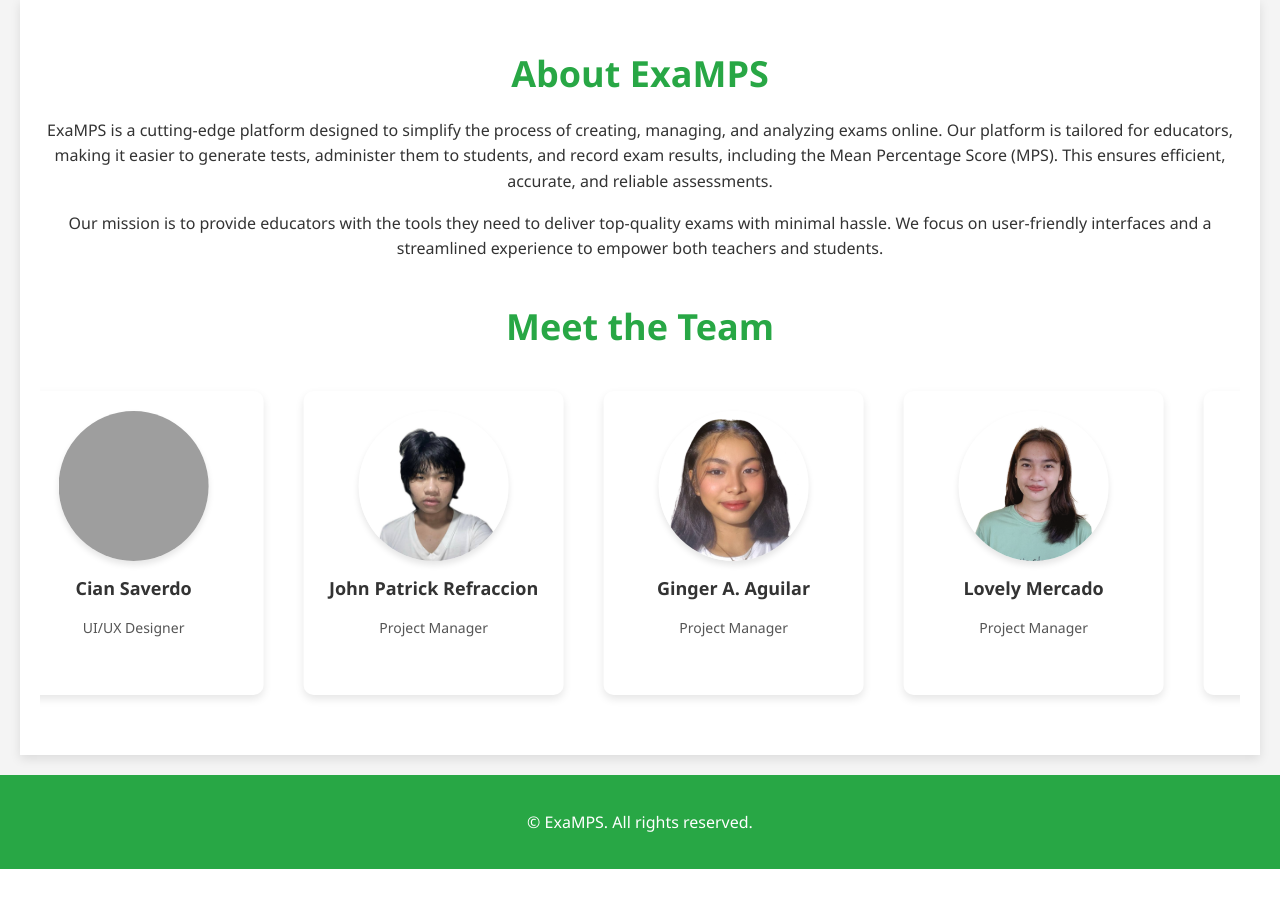
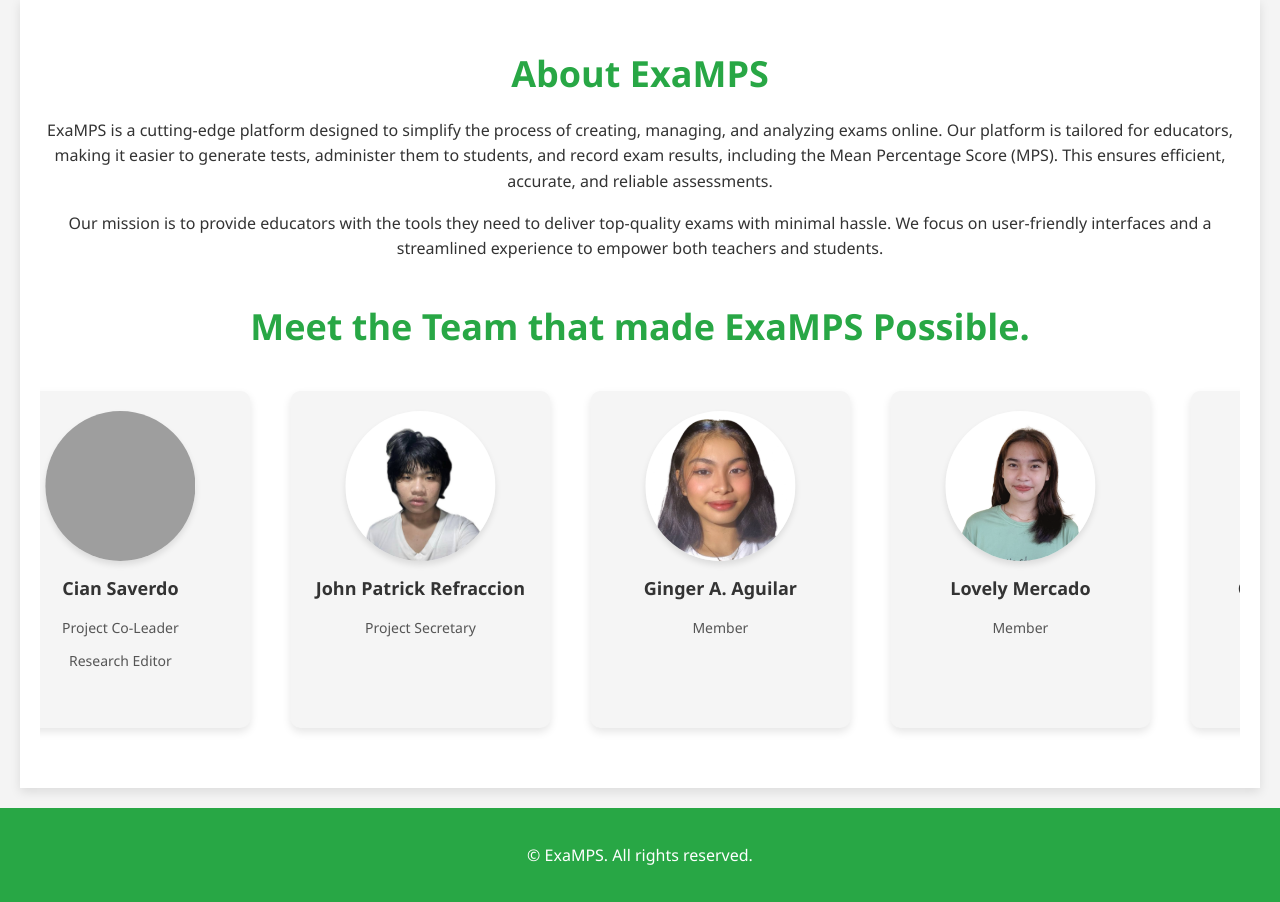
Before and after one commit to dndcrl/ExaMPS, a PHP site: page /aboutus.php in a window 1280 px wide. Shown: the part 74-976 px from the top of the page. Before the commit the page ends 943 px from the top, so only its background shows below. Run offline with PHP 8.4, Linux system fonts and the light colour scheme; grey boxes are pictures that could not be loaded.

Commit message:
added new member photos

```diff
--- a/aboutus.php
+++ b/aboutus.php
@@ -87,25 +87,24 @@
         transform: translateX(0);
     }
     100% {
-        transform: translateX(-5400px);
+        transform: translateX(-5600px);
     }
 }
 
         .team-section .member {
         flex: 0 0 auto;
-        background: white;
+        background: whitesmoke;
         padding: 20px;
         margin: 20px;
         text-align: center;
         box-shadow: 0 4px 8px rgba(0, 0, 0, 0.1);
         border-radius: 10px;
         width: 220px;
+        display: block;
         }
 
 
-        .team-section .member {
-        display: block;
-        }
+
 
         .team-section img {
         border-radius: 50%;
@@ -163,64 +162,71 @@
         </p>
     </div>
 
-    <h2>Meet the Team</h2>
+    <h2>Meet the Team that made ExaMPS Possible.</h2>
     <div class="team-section-wrapper">
         <div class="team-section">
             <div class="member">
                 <img src="photos/members/carletteid.png" alt="Team Member 1">
                 <h3>Carlette Ann Dwayne<br>
                 R. Santos</h3>
+                <p>Project Leader</p>
                 <p>Lead Developer</p>
             </div>
             <div class="member">
                 <img src="photos/member2.jpg" alt="Team Member 2">
                 <h3>Cian Saverdo</h3>
-                <p>UI/UX Designer</p>
+                <p>Project Co-Leader</p>
+                <p>Research Editor</p>
             </div>
             <div class="member">
                 <img src="photos/members/patid.jpg" alt="Team Member 3">
                 <h3>John Patrick Refraccion</h3>
-                <p>Project Manager</p>
+                <p>Project Secretary</p>
             </div>
             <div class="member">
                 <img src="photos/members/gingerid.png" alt="Team Member 4">
                 <h3>Ginger A. Aguilar</h3>
-                <p>Project Manager</p>
+                <p>Member</p>
             </div>
             <div class="member">
                 <img src="photos/members/lovelyid.png" alt="Team Member 5">
                 <h3>Lovely Mercado</h3>
-                <p>Project Manager</p>
+                <p>Member</p>
             </div>
             <div class="member">
                 <img src="photos/member6.jpg" alt="Team Member 6">
                 <h3>Clement Dela Cruz</h3>
-                <p>Project Manager</p>
+                <p>Member</p>
             </div>
             <div class="member">
-                <img src="photos/member7.jpg" alt="Team Member 7">
+                <img src="photos/members/jpid.jfif" alt="Team Member 7">
                 <h3>John Paulo Dela Cruz</h3>
-                <p>Project Manager</p>
+                <p>Member</p>
             </div>
             <div class="member">
                 <img src="photos/members/webbid.jpg" alt="Team Member 8">
                 <h3>Webb Saimon Fadul</h3>
-                <p>Project Manager</p>
+                <p>Member</p>
             </div>
             <div class="member">
                 <img src="photos/members/macid.jpg" alt="Team Member 9">
                 <h3>Mark Andrew Fernandez</h3>
-                <p>Project Manager</p>
+                <p>Member</p>
             </div>
             <div class="member">
                 <img src="photos/member10.jpg" alt="Team Member 10">
                 <h3>Carl Lawrence Revilla</h3>
-                <p>Project Manager</p>
+                <p>Member</p>
             </div>
             <div class="member">
-                <img src="photos/member11.jpg" alt="Team Member 11">
+                <img src="photos/members/eironid.jfif" alt="Team Member 12">
+                <h3>Eiron Josh D. Santos</h3>
+                <p>Member</p>
+            </div>
+            <div class="member">
+                <img src="photos/member12.jpg" alt="Team Member 13">
                 <h3>Jhon Ellis Tibay</h3>
-                <p>Project Manager</p>
+                <p>Member</p>
             </div>
             <div class="member">
                 <img src="photos/members/carletteid.png" alt="Team Member 1">
@@ -236,47 +242,52 @@
             <div class="member">
                 <img src="photos/members/patid.jpg" alt="Team Member 3">
                 <h3>John Patrick Refraccion</h3>
-                <p>Project Manager</p>
+                <p>Group Secretary</p>
             </div>
             <div class="member">
                 <img src="photos/members/gingerid.png" alt="Team Member 4">
                 <h3>Ginger A. Aguilar</h3>
-                <p>Project Manager</p>
+                <p>Member</p>
             </div>
             <div class="member">
                 <img src="photos/members/lovelyid.png" alt="Team Member 5">
                 <h3>Lovely Mercado</h3>
-                <p>Project Manager</p>
+                <p>Member</p>
             </div>
             <div class="member">
                 <img src="photos/member6.jpg" alt="Team Member 6">
                 <h3>Clement Dela Cruz</h3>
-                <p>Project Manager</p>
+                <p>Member</p>
             </div>
             <div class="member">
-                <img src="photos/member7.jpg" alt="Team Member 7">
+                <img src="photos/members/jpid.jfif" alt="Team Member 7">
                 <h3>John Paulo Dela Cruz</h3>
-                <p>Project Manager</p>
+                <p>Member</p>
             </div>
             <div class="member">
                 <img src="photos/members/webbid.jpg" alt="Team Member 8">
                 <h3>Webb Saimon Fadul</h3>
-                <p>Project Manager</p>
+                <p>Member</p>
             </div>
             <div class="member">
                 <img src="photos/members/macid.jpg" alt="Team Member 9">
                 <h3>Mark Andrew Fernandez</h3>
-                <p>Project Manager</p>
+                <p>Member</p>
             </div>
             <div class="member">
                 <img src="photos/member10.jpg" alt="Team Member 10">
                 <h3>Carl Lawrence Revilla</h3>
-                <p>Project Manager</p>
+                <p>Member</p>
             </div>
             <div class="member">
-                <img src="photos/member11.jpg" alt="Team Member 11">
+                <img src="photos/members/eironid.jfif" alt="Team Member 11">
+                <h3>Eiron Josh D. Santos</h3>
+                <p>Member</p>
+            </div>
+            <div class="member">
+                <img src="photos/member11.jpg" alt="Team Member 12">
                 <h3>Jhon Ellis Tibay</h3>
-                <p>Project Manager</p>
+                <p>Member</p>
             </div>
         </div>
     </div>
--- a/generate_password.php
+++ b/generate_password.php
@@ -1,5 +1,5 @@
 <?php
-$password = 'admin_password'; // Replace with your desired admin password
+$password = 'admin_password';
 $hashed_password = password_hash($password, PASSWORD_DEFAULT);
 echo "Hashed password: " . $hashed_password;
 ?>
```
Also changed, not shown: photos/members/eironid.jfif (added), photos/members/jpid.jfif (added).
